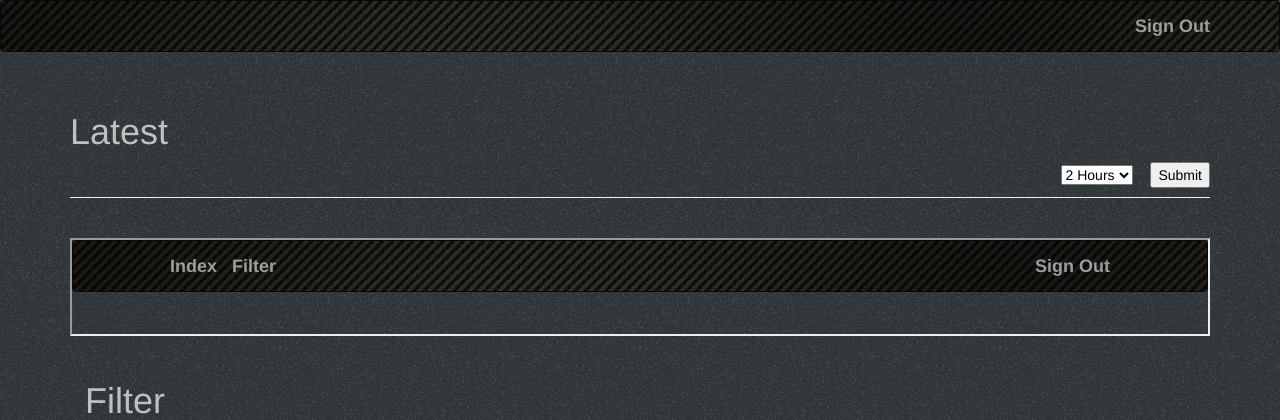
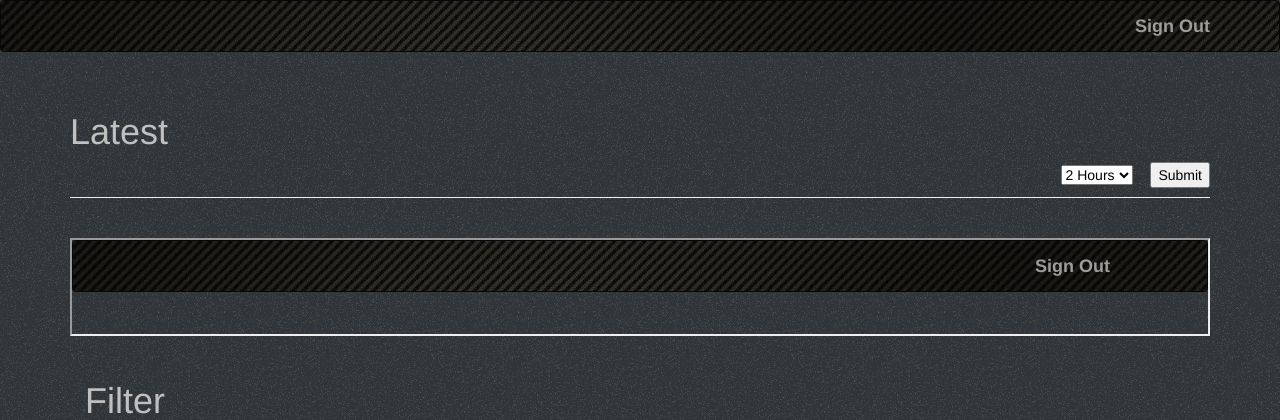
Before and after one commit to sebinsequira/dreadger_mycode, a Flask app: template templates/Home.html in a window 1280 px wide. Shown: the top 420 px of the page. Run offline with Flask 2, Linux system fonts and the light colour scheme; the template is opened without the code that fills it, so the values that code supplies are empty; some libraries are stand-ins or nearby versions.

Commit message:
Removed navbar links

```diff
--- a/templates/base.html
+++ b/templates/base.html
@@ -12,32 +12,15 @@
 
     <div class="navbar navbar-inverse" role="navigation" id="navbar">
         <div class="container">
-        <div class="navbar-header">
 
-            {% block filterPage%}{%endblock%}
-        </div>
-        <div class="navbar-header">
 
-           {% block indexPage%}{%endblock%}
-        </div>
             <div class="navbar-right">
 
                 <a id="navbarText1" class="navbar-brand" href="/logout">Sign Out</a>
             </div>
-
-
-
-
-        <!--<div class="navbar-collapse collapse">
-            <ul class="nav navbar-nav">
-                <li><a class="navbar-brand" href="{#{{ url_for('main.index') }}#}">Filter</a></li>
-            </ul>
-            <ul class="nav navbar-nav navbar-right">
-               <a class="navbar-brand" href="/logout">Sign Out</a>
-            </ul>
-        </div>>!-->
         </div>
     </div>
+
 {% endblock %}
 
 {% block content %}
```
Lines whose indentation alone changed are shown as unchanged.
